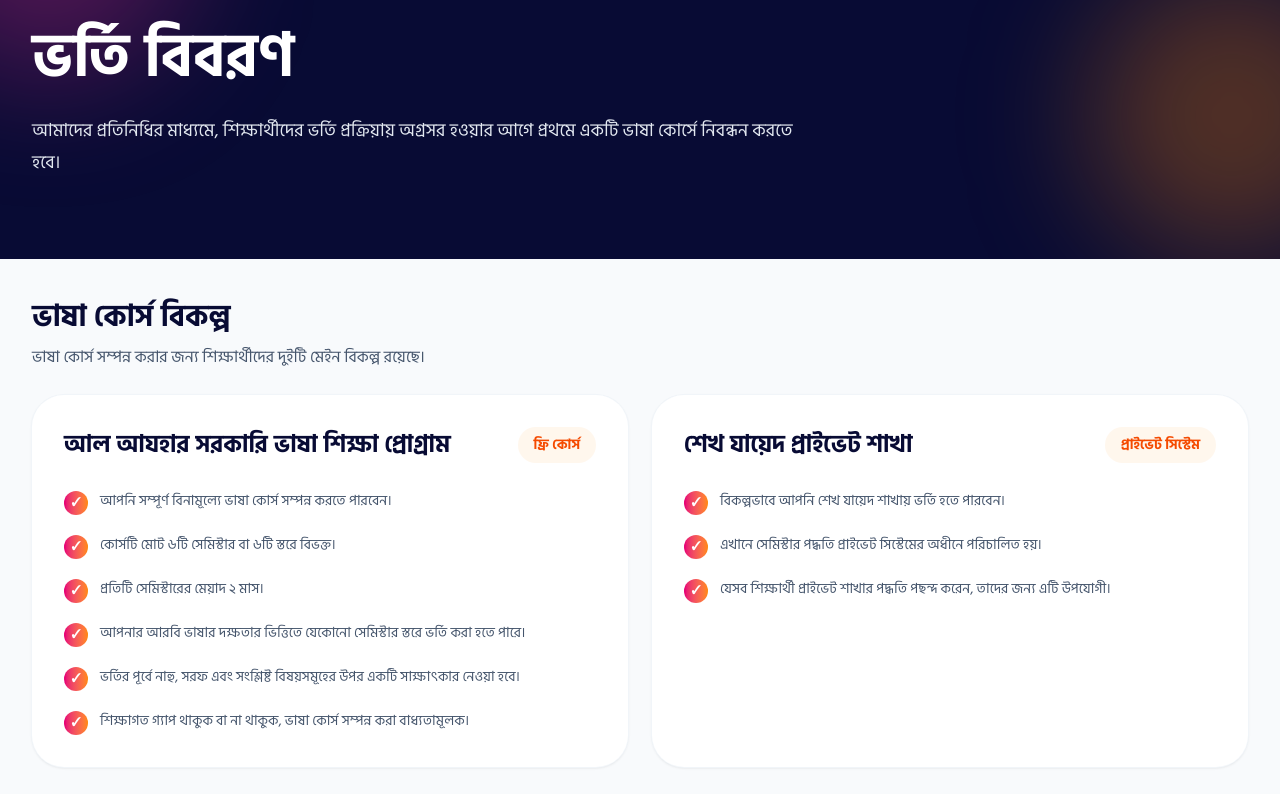
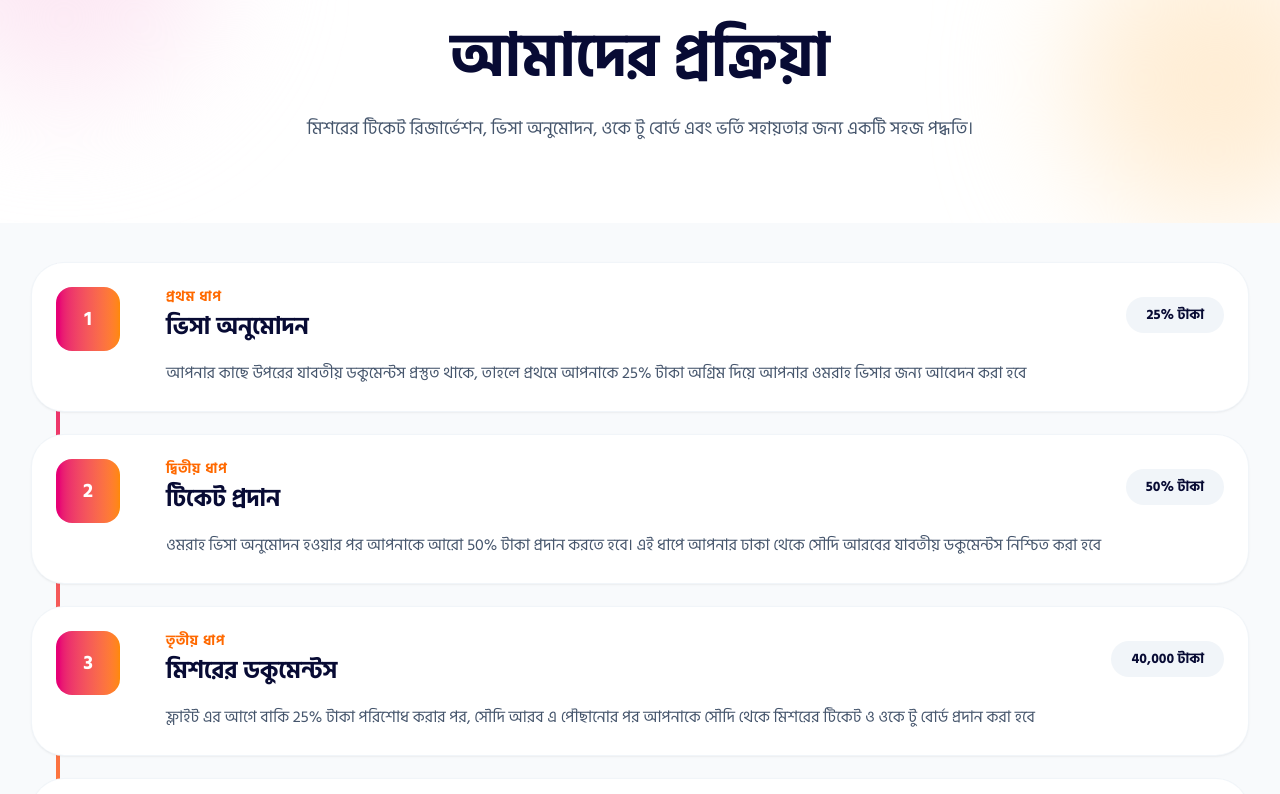
Before and after one commit to BabriWala/azhari-travels, a Next.js app: page /al-azhar-university in a window 1280 px wide. Shown: the part 5666-6460 px from the top of the page. Built offline with nearby package versions, Linux system fonts and the light colour scheme; no server answers.

Commit message:
processing on

```diff
--- a/src/app/al-azhar-university/page.tsx
+++ b/src/app/al-azhar-university/page.tsx
@@ -25,7 +25,7 @@
             <AlAzharPackagePage></AlAzharPackagePage>
             <AlAzharAdmissionDocuments></AlAzharAdmissionDocuments>
             <AlAzharNotSuitablePage></AlAzharNotSuitablePage>
-            {/* <ProcessingSystemPage></ProcessingSystemPage> */}
+            <ProcessingSystemPage></ProcessingSystemPage>
             <AdmissionDetailsPage></AdmissionDetailsPage>
             <ImportantNotesPage></ImportantNotesPage>
             <ScholarshipsExpensesPage></ScholarshipsExpensesPage>
--- a/src/app/al-azhar-university/university-sections/ProcessingSystemPage.tsx
+++ b/src/app/al-azhar-university/university-sections/ProcessingSystemPage.tsx
@@ -4,23 +4,23 @@
 const steps = [
     {
         step: "প্রথম ধাপ",
-        amount: "50,000 টাকা",
+        amount: "25% টাকা",
         title: "ভিসা অনুমোদন",
         // title: "টিকেট বুকিং",
         // text: "আপনার কাছে উপরের যাবতীয় ডকুমেন্টস প্রস্তুত থাকে, তাহলে প্রথমে আপনাকে ৫০,০০০ টাকা অগ্রিম দিয়ে আপনার মিশরের টিকেট রিজার্ভ করতে হবে",
-        text: "আপনার কাছে উপরের যাবতীয় ডকুমেন্টস প্রস্তুত থাকে, তাহলে প্রথমে আপনাকে 50,000 টাকা অগ্রিম দিয়ে আপনার ওমরাহ ভিসার জন্য আবেদন করা হবে",
+        text: "আপনার কাছে উপরের যাবতীয় ডকুমেন্টস প্রস্তুত থাকে, তাহলে প্রথমে আপনাকে 25% টাকা অগ্রিম দিয়ে আপনার ওমরাহ ভিসার জন্য আবেদন করা হবে",
     },
     {
         step: "দ্বিতীয় ধাপ",
-        amount: "100,000 টাকা",
+        amount: "50% টাকা",
         title: "টিকেট প্রদান",
-        text: "ওমরাহ ভিসা অনুমোদন হওয়ার পর আপনাকে 100,000 টাকা প্রদান করতে হবে। এই ধাপে আপনার ঢাকা থেকে সৌদি আরবের যাবতীয় ডকুমেন্টস নিশ্চিত করা হবে",
+        text: "ওমরাহ ভিসা অনুমোদন হওয়ার পর আপনাকে আরো 50% টাকা প্রদান করতে হবে। এই ধাপে আপনার ঢাকা থেকে সৌদি আরবের যাবতীয় ডকুমেন্টস নিশ্চিত করা হবে",
     },
     {
         step: "তৃতীয় ধাপ",
         amount: "40,000 টাকা",
         title: "মিশরের ডকুমেন্টস",
-        text: "ফ্লাইট এর আগে বাকি 40,000 টাকা পরিশোধ করার পর, সৌদি আরব এ পৌছানোর পর আপনাকে সৌদি থেকে মিশরের টিকেট ও ওকে টু বোর্ড প্রদান করা হবে",
+        text: "ফ্লাইট এর আগে বাকি 25% টাকা পরিশোধ করার পর, সৌদি আরব এ পৌছানোর পর আপনাকে সৌদি থেকে মিশরের টিকেট ও ওকে টু বোর্ড প্রদান করা হবে",
     },
     {
         step: "চতুর্থ ধাপ",
```
